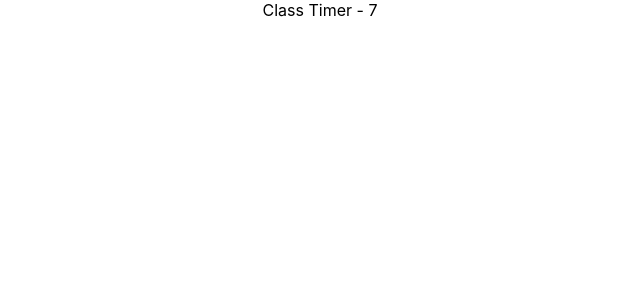
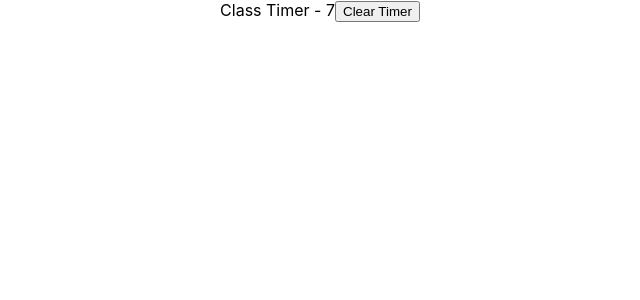
Before and after one commit to Annie-Huang/react-hooks-tutorial, a React (Create React App) app in the folder ref-hook/: page / in a window 1280 px wide. Shown: the top 300 px of the page, without its empty margins (320-960 px from the left). Built offline with nearby package versions, Linux system fonts and the light colour scheme.

Commit message:
Add button to clear the timer.

```diff
--- a/ref-hook/src/components/ClassTimer.js
+++ b/ref-hook/src/components/ClassTimer.js
@@ -23,6 +23,7 @@ class ClassTimer extends Component {
         return (
             <div>
                 Class Timer - {this.state.timer}
+                <button onClick={() => clearInterval(this.interval)}>Clear Timer</button>
             </div>
         );
     }
```
